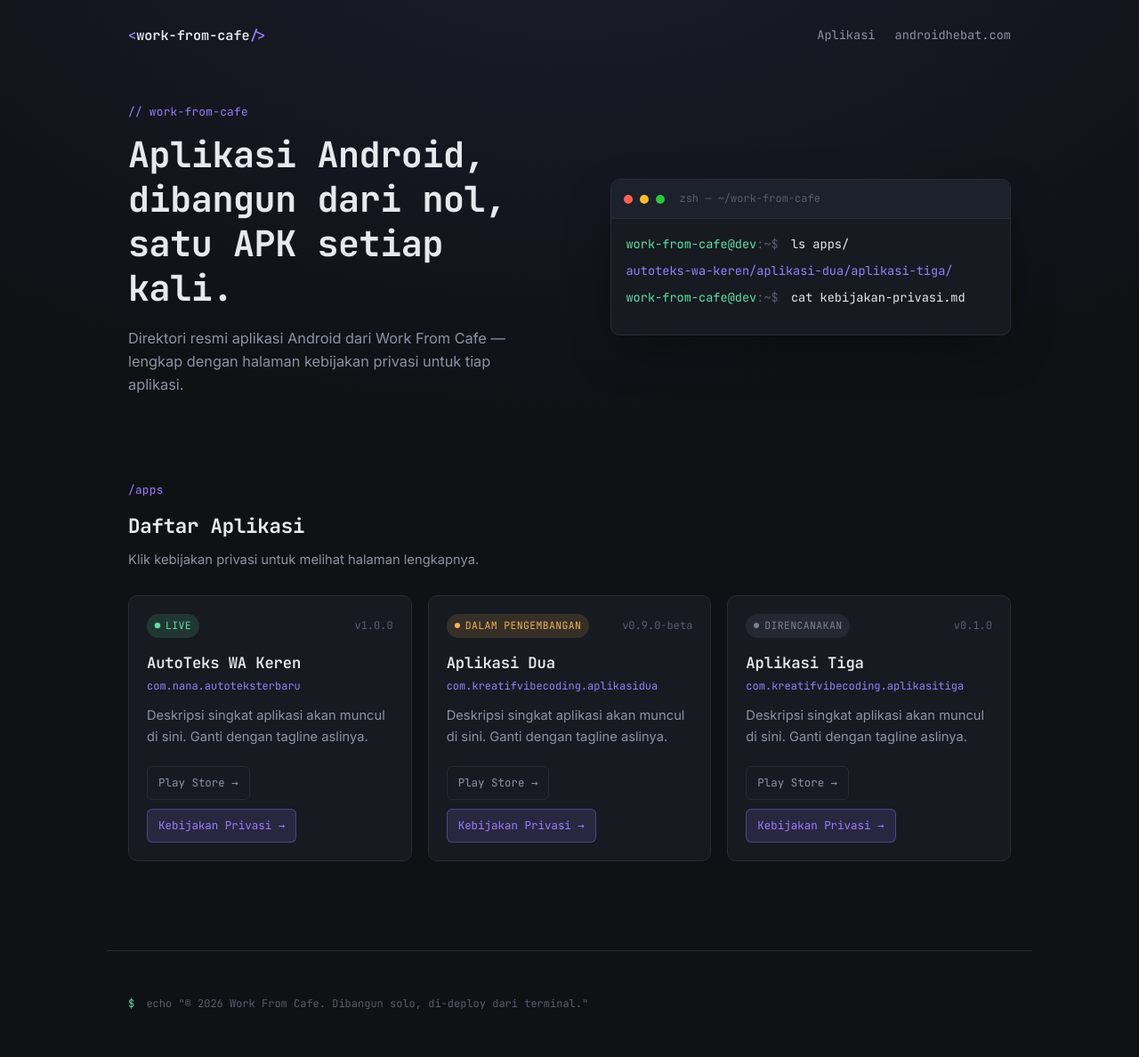
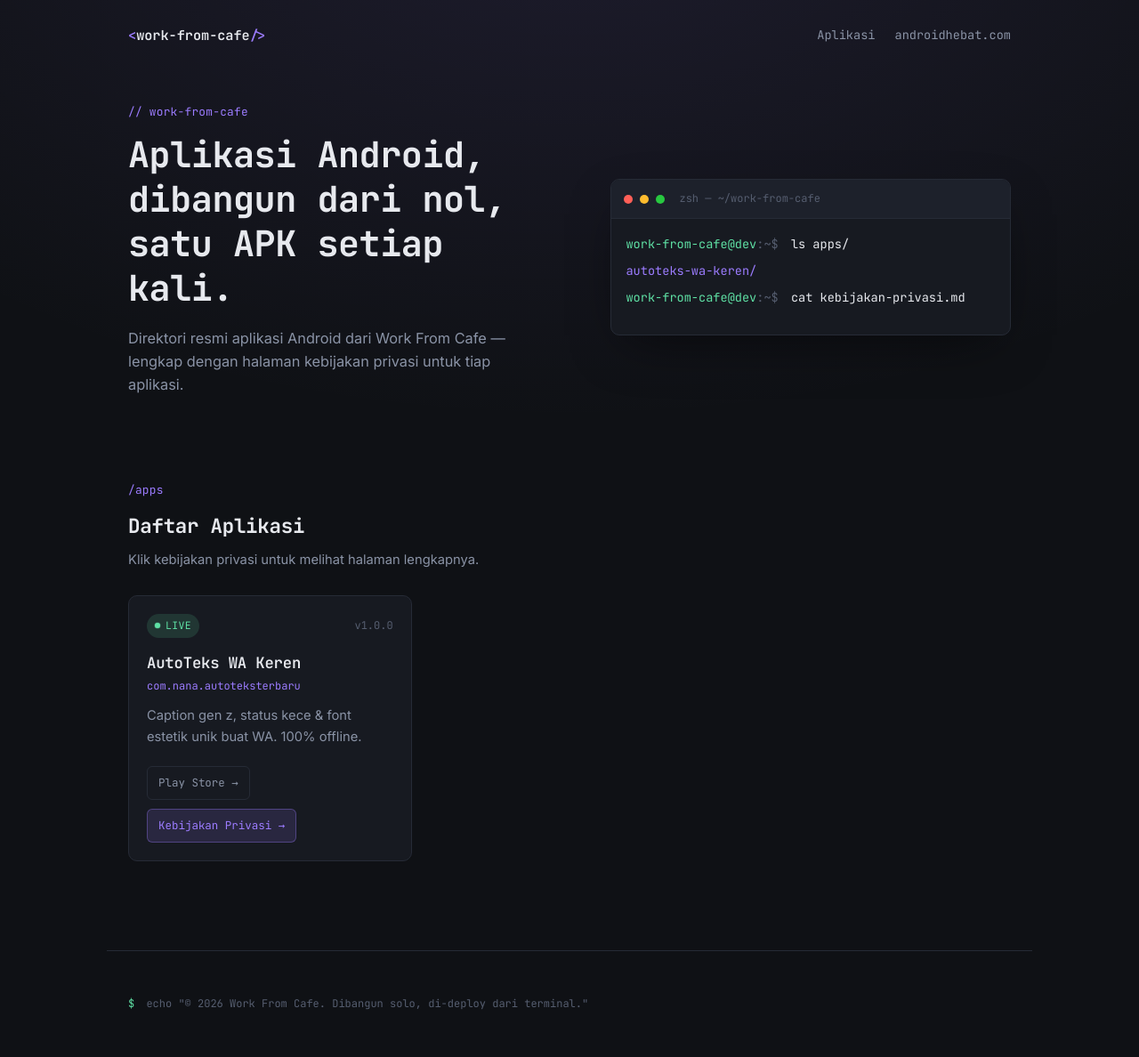
Before and after one commit to satriadewa2x/dev-androidhebat, a Jekyll site: the page built from index.html, in a window 1280 px wide. Shown: the whole page at 89% size. Built offline with Jekyll 4.4.1, drawn with Linux system fonts in a browser that asks for light colours.

Commit message:
update tagline for "AutoTeks WA Keren" and remove privacy policies for "Aplikasi Dua" and "Aplikasi Tiga"

```diff
--- a/_data/apps.yml
+++ b/_data/apps.yml
@@ -5,24 +5,8 @@
 
 - name: "AutoTeks WA Keren"
   package: "com.nana.autoteksterbaru"
-  tagline: "Deskripsi singkat aplikasi akan muncul di sini. Ganti dengan tagline aslinya."
+  tagline: "Caption gen z, status kece & font estetik unik buat WA. 100% offline."
   status: live
   version: "1.0.0"
   slug: "autoteks-wa-keren"
   playstore: "#"
-
-- name: "Aplikasi Dua"
-  package: "com.kreatifvibecoding.aplikasidua"
-  tagline: "Deskripsi singkat aplikasi akan muncul di sini. Ganti dengan tagline aslinya."
-  status: dev
-  version: "0.9.0-beta"
-  slug: "aplikasi-dua"
-  playstore: "#"
-
-- name: "Aplikasi Tiga"
-  package: "com.kreatifvibecoding.aplikasitiga"
-  tagline: "Deskripsi singkat aplikasi akan muncul di sini. Ganti dengan tagline aslinya."
-  status: planned
-  version: "0.1.0"
-  slug: "aplikasi-tiga"
-  playstore: "#"
--- a/_policies/kebijakan-privasi-aplikasi-dua.md
+++ /dev/null
@@ -1,36 +0,0 @@
----
-title: "Kebijakan Privasi — Aplikasi Dua"
-updated: "15 Agustus 2026"
----
-
-Kebijakan privasi ini menjelaskan bagaimana **Aplikasi Dua** (`com.kreatifvibecoding.aplikasidua`), yang dikembangkan oleh Work From Cafe, mengumpulkan, menggunakan, dan melindungi data pengguna.
-
-## Informasi yang Kami Kumpulkan
-
-Ganti bagian ini dengan data spesifik yang benar-benar dikumpulkan aplikasi, misalnya:
-
-- Data perangkat (model, versi Android) untuk keperluan debugging
-- Data penggunaan anonim untuk analitik
-- Data yang diinput pengguna secara langsung di dalam aplikasi
-
-## Bagaimana Data Digunakan
-
-Jelaskan tujuan penggunaan data di sini — misalnya untuk meningkatkan kualitas layanan, mencegah bug, atau personalisasi fitur.
-
-## Penyimpanan & Keamanan Data
-
-Jelaskan mekanisme penyimpanan (lokal, cloud, terenkripsi, dsb).
-
-## Berbagi Data dengan Pihak Ketiga
-
-Sebutkan SDK pihak ketiga yang digunakan (misalnya Firebase, AdMob, Google Analytics) beserta tautan kebijakan privasi masing-masing.
-
-## Hak Pengguna
-
-Jelaskan bagaimana pengguna dapat meminta penghapusan data atau menghubungi pengembang.
-
-## Kontak
-
-Jika ada pertanyaan mengenai kebijakan privasi ini, silakan hubungi:
-
-**Email:** ganti-dengan-email@androidhebat.com
--- a/_policies/kebijakan-privasi-aplikasi-tiga.md
+++ /dev/null
@@ -1,36 +0,0 @@
----
-title: "Kebijakan Privasi — Aplikasi Tiga"
-updated: "15 Agustus 2026"
----
-
-Kebijakan privasi ini menjelaskan bagaimana **Aplikasi Tiga** (`com.kreatifvibecoding.aplikasitiga`), yang dikembangkan oleh Work From Cafe, mengumpulkan, menggunakan, dan melindungi data pengguna.
-
-## Informasi yang Kami Kumpulkan
-
-Ganti bagian ini dengan data spesifik yang benar-benar dikumpulkan aplikasi, misalnya:
-
-- Data perangkat (model, versi Android) untuk keperluan debugging
-- Data penggunaan anonim untuk analitik
-- Data yang diinput pengguna secara langsung di dalam aplikasi
-
-## Bagaimana Data Digunakan
-
-Jelaskan tujuan penggunaan data di sini — misalnya untuk meningkatkan kualitas layanan, mencegah bug, atau personalisasi fitur.
-
-## Penyimpanan & Keamanan Data
-
-Jelaskan mekanisme penyimpanan (lokal, cloud, terenkripsi, dsb).
-
-## Berbagi Data dengan Pihak Ketiga
-
-Sebutkan SDK pihak ketiga yang digunakan (misalnya Firebase, AdMob, Google Analytics) beserta tautan kebijakan privasi masing-masing.
-
-## Hak Pengguna
-
-Jelaskan bagaimana pengguna dapat meminta penghapusan data atau menghubungi pengembang.
-
-## Kontak
-
-Jika ada pertanyaan mengenai kebijakan privasi ini, silakan hubungi:
-
-**Email:** ganti-dengan-email@androidhebat.com
```
